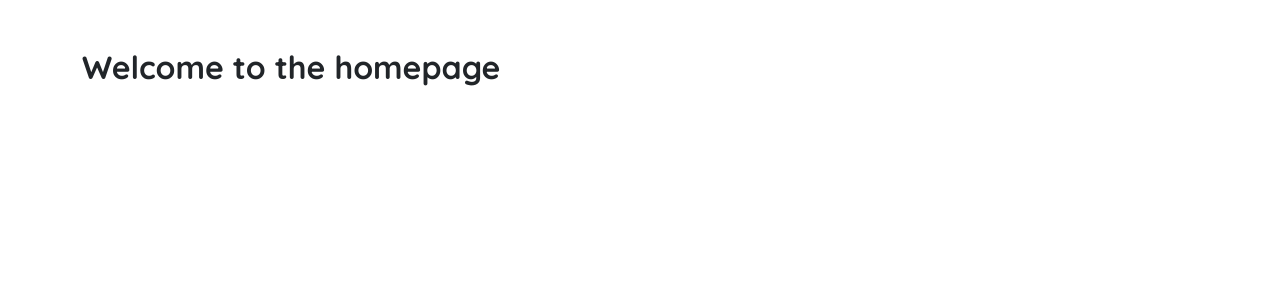
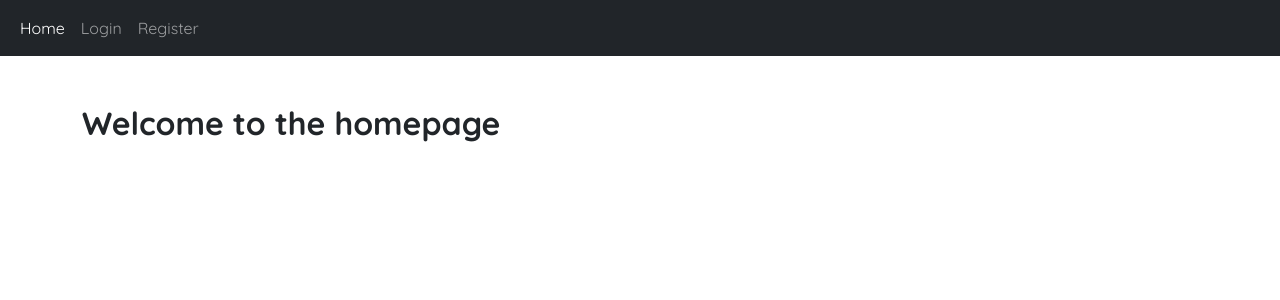
Before and after one commit to meryamdouirii/BankingSystemFrontend, a Vue app: page / in a window 1280 px wide. Shown: the top 300 px of the page. Built offline with nearby package versions, Linux system fonts and the light colour scheme.

Commit message:
github pages test

```diff
--- a/src/App.vue
+++ b/src/App.vue
@@ -4,6 +4,7 @@ import Navigation from "./components/Navigation.vue";
 </script>
 
 <template>
+  <Navigation />
   <RouterView />
 </template>
 
--- a/src/components/Navigation.vue
+++ b/src/components/Navigation.vue
@@ -1,24 +1,27 @@
-<script setup>
-
-</script>
+<script setup></script>
 
 <template>
-    <nav class="navbar navbar-expand-md navbar-dark bg-dark mb-4">
+  <nav class="navbar navbar-expand-md navbar-dark bg-dark">
     <div class="container-fluid">
       <ul class="navbar-nav me-auto mb-2 mb-md-0">
         <li class="nav-item">
-                    <router-link to="/" class="nav-link" active-class="active">Home</router-link>
+          <router-link to="/" class="nav-link" active-class="active"
+            >Home</router-link
+          >
         </li>
         <li class="nav-item">
-                    <router-link to="/products" class="nav-link" active-class="active">Products</router-link>
+          <router-link to="/login" class="nav-link" active-class="active"
+            >Login</router-link
+          >
         </li>
         <li class="nav-item">
-                    <router-link to="/login" class="nav-link" active-class="active">Login</router-link>
+          <router-link to="/register" class="nav-link" active-class="active"
+            >Register</router-link
+          >
         </li>
       </ul>
     </div>
   </nav>
 </template>
 
-<style>
-</style>
+<style></style>
```
Lines whose indentation alone changed are shown as unchanged.
